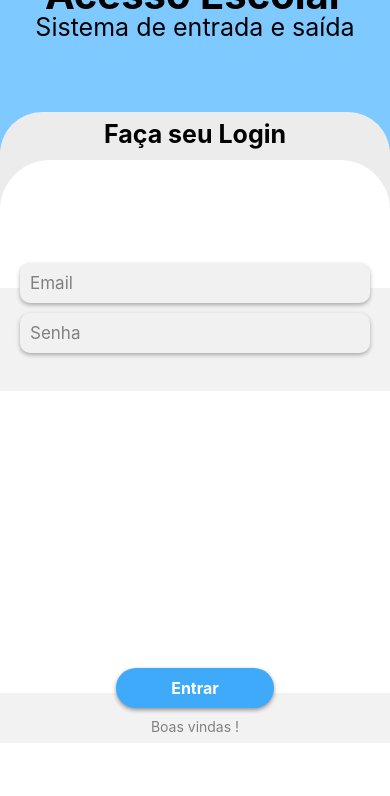
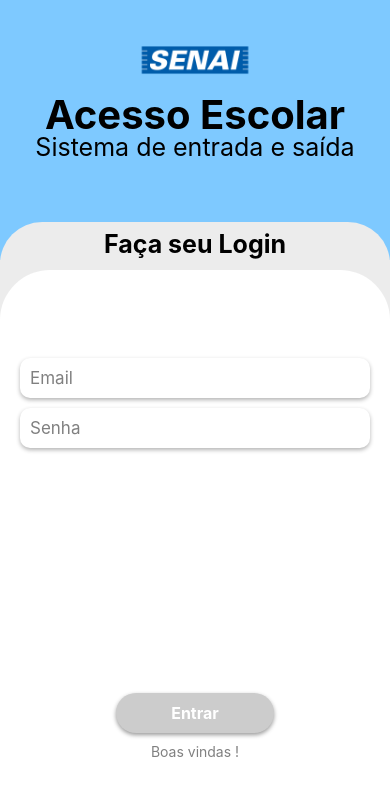
Before and after one commit to FranciscoBatalha/Test01, a React Native app: screen /LoginAdministrador in a window 390 px wide. Shown: the top 796 px of the page. Built offline with nearby package versions, Linux system fonts and the light colour scheme.

Commit message:
ten commit

```diff
--- a/package.json
+++ b/package.json
@@ -20,6 +20,7 @@
     "react-native": "0.72.5",
     "react-native-flash-message": "^0.4.2",
     "react-native-gesture-handler": "^2.13.2",
+    "react-native-image-picker": "^7.0.2",
     "react-native-reanimated": "^3.5.4",
     "react-native-screens": "^3.25.0",
     "react-native-vector-icons": "^10.0.0",
--- a/src/screens/HomeAdministrador.tsx
+++ b/src/screens/HomeAdministrador.tsx
@@ -1,5 +1,5 @@
 import React from 'react';
-import { View, StyleSheet, TouchableOpacity, Text } from 'react-native';
+import { View, StyleSheet, TouchableOpacity, Text, Image } from 'react-native';
 import Icon from 'react-native-vector-icons/FontAwesome';
 
 import { useNavigation } from '@react-navigation/native';
@@ -16,12 +16,20 @@ export function HomeAdministrador() {
 
   return (
     <View style={styles.container}>
+      {/* Image container */}
+      <View style={styles.imageContainer}>
+        <Image
+          source={require('../img/senai.png')}
+          style={styles.logo}
+          resizeMode="contain"
+        />
+      </View>
       <View style={styles.topContent}>
-        <Text style={styles.title}>Acesso ADM</Text>
-        <Text style={styles.subtitle}>Sistema de Entrada e Saida</Text>
+        <Text style={styles.title}>Acesso Escolar</Text>
+        <Text style={styles.subtitle}>Sistema de Entrada e Saída</Text>
       </View>
       <View style={styles.row}>
-        <CustomButton title="Historico" iconName="history" screenName="screenB" />
+        <CustomButton title="Historico" iconName="history" screenName="ScreenEscolha" />
         <CustomButton title="Relatorio" iconName="file-text-o" screenName="RelatorioAluno" />
       </View>
       <View style={styles.row}>
@@ -30,11 +38,6 @@ export function HomeAdministrador() {
       </View>
       <View style={styles.row}>
         <CustomButton title="Notificacoes" iconName="bell" screenName="Notifica" />
-        <CustomButton title="Botão 6" onPress={() => {}} />
-      </View>
-      <View style={styles.row}>
-        <CustomButton title="Botão 7" onPress={() => {}} />
-        <CustomButton title="Botão 8" onPress={() => {}} />
       </View>
     </View>
   );
@@ -49,6 +52,7 @@ const styles = StyleSheet.create({
   topContent: {
     alignItems: 'center',
     marginBottom: 20,
+    marginTop: -20, // Adjust the marginTop to move the "Acesso ADM" text closer to the center
   },
   title: {
     fontSize: 24,
@@ -79,4 +83,13 @@ const styles = StyleSheet.create({
     textAlign: 'center',
     marginTop: 10,
   },
+  // Image container styles
+  imageContainer: {
+    justifyContent: 'center',
+    alignItems: 'center',
+  },
+  logo: {
+    width: 120,
+    height: 120,
+  },
 });
--- a/src/screens/HomeAluno.tsx
+++ b/src/screens/HomeAluno.tsx
@@ -1,5 +1,5 @@
 import React from 'react';
-import { View, StyleSheet, TouchableOpacity, Text } from 'react-native';
+import { View, StyleSheet, TouchableOpacity, Text, Image } from 'react-native';
 import Icon from 'react-native-vector-icons/FontAwesome';
 
 import { useNavigation } from '@react-navigation/native';
@@ -16,20 +16,29 @@ export function HomeAluno() {
 
   return (
     <View style={styles.container}>
+      {/* Image container */}
+      <View style={styles.imageContainer}>
+        <Image
+          source={require('../img/senai.png')}
+          style={styles.logo}
+          resizeMode="contain"
+        />
+      </View>
+
       <View style={styles.topContent}>
         <Text style={styles.title}>Acesso Escolar</Text>
-        <Text style={styles.subtitle}>Sistema de Entrada e Saida</Text>
+        <Text style={styles.subtitle}>Sistema de Entrada e Saída</Text>
       </View>
       <View style={styles.row}>
         <CustomButton title="Presença" iconName="history" screenName="ScreenEscolha" />
-        <CustomButton title="Relatorio" iconName="file-text-o" screenName="RelatorioAluno" />
+        <CustomButton title="Relatório" iconName="file-text-o" screenName="RelatorioAluno" />
       </View>
       <View style={styles.row}>
         <CustomButton title="Conta" iconName="user" screenName="DadosAluno" />
         <CustomButton title="Chat" iconName="comment-o" screenName="ChatAluno" />
       </View>
       <View style={styles.row}>
-        <CustomButton title="Notificacoes" iconName="bell" screenName="Notifica" />
+        <CustomButton title="Notificações" iconName="bell" screenName="Notifica" />
       </View>
     </View>
   );
@@ -44,6 +53,7 @@ const styles = StyleSheet.create({
   topContent: {
     alignItems: 'center',
     marginBottom: 20,
+    marginTop: -20, // Adjust the marginTop to move the "Acesso Escolar" text closer to the logo
   },
   title: {
     fontSize: 24,
@@ -74,4 +84,13 @@ const styles = StyleSheet.create({
     textAlign: 'center',
     marginTop: 10,
   },
+  // Image container styles
+  imageContainer: {
+    justifyContent: 'center',
+    alignItems: 'center',
+  },
+  logo: {
+    width: 120,
+    height: 120,
+  },
 });
--- a/src/screens/HomeResponsavel.tsx
+++ b/src/screens/HomeResponsavel.tsx
@@ -1,5 +1,5 @@
 import React from 'react';
-import { View, StyleSheet, TouchableOpacity, Text } from 'react-native';
+import { View, StyleSheet, TouchableOpacity, Text, Image } from 'react-native';
 import Icon from 'react-native-vector-icons/FontAwesome';
 
 import { useNavigation } from '@react-navigation/native';
@@ -16,9 +16,16 @@ export function HomeResponsavel() {
 
   return (
     <View style={styles.container}>
+      <View style={styles.imageContainer}>
+        <Image
+          source={require('../img/senai.png')}
+          style={styles.logo}
+          resizeMode="contain"
+        />
+      </View>
       <View style={styles.topContent}>
-        <Text style={styles.title}>Acesso Res</Text>
-        <Text style={styles.subtitle}>Sistema de Entrada e Saida</Text>
+        <Text style={styles.title}>Acesso Escolar</Text>
+        <Text style={styles.subtitle}>Sistema de Entrada e Saída</Text>
       </View>
       <View style={styles.row}>
         <CustomButton title="Historico" iconName="history" screenName="ScreenEscolha" />
@@ -44,6 +51,7 @@ const styles = StyleSheet.create({
   topContent: {
     alignItems: 'center',
     marginBottom: 20,
+    marginTop: -20, // Adjust the marginTop to move the "Acesso Res" text closer to the logo
   },
   title: {
     fontSize: 24,
@@ -74,4 +82,13 @@ const styles = StyleSheet.create({
     textAlign: 'center',
     marginTop: 10,
   },
+  // Image container styles
+  imageContainer: {
+    justifyContent: 'center',
+    alignItems: 'center',
+  },
+  logo: {
+    width: 120,
+    height: 120,
+  },
 });
--- a/src/screens/LoginAdministrador.tsx
+++ b/src/screens/LoginAdministrador.tsx
@@ -1,14 +1,29 @@
-import React from 'react';
+import React, { useState } from 'react';
 import { View, StyleSheet, TextInput, Image, Text, TouchableOpacity, SafeAreaView } from 'react-native';
 import { useNavigation } from '@react-navigation/native';
 
 export function LoginAdministrador() {
   const navigation = useNavigation();
+  const [email, setEmail] = useState('');
+  const [password, setPassword] = useState('');
+
+  const handleLogin = () => {
+    if (email && password) {
+      // Navigate to the HomeAdministrador screen or perform your login logic here
+      navigation.navigate('HomeAdministrador');
+    }
+  };
+
   return (
     <View style={styles.container}>
-    <View style={styles.containerTop} /* Usado para cobrir o background por causa de uma linha branca misteriosa*/ >
+      <View style={styles.containerTop}>
         <View style={[styles.layer, styles.lightBlueLayer]} />
         <View style={styles.imageContainer}>
+          <Image
+            source={require('../img/senai.png')}
+            style={styles.logo}
+            resizeMode="contain"
+          />
           <Text style={styles.title}>Acesso Escolar</Text>
           <Text style={styles.description}>Sistema de entrada e saída</Text>
         </View>
@@ -16,9 +31,9 @@ export function LoginAdministrador() {
       <View style={[styles.layer, styles.lightBlueLayer]} />
       <View style={styles.containerMid}>
         <View style={[styles.layer, styles.greyLayer1]}>
-        <View style={styles.greyBottom} /* Border cinza*//>
+          <View style={styles.greyBottom} />
           <View style={[styles.layer, styles.greyLayer]} />
-             <View style={styles.inputContainer} /* Email, Senha e Repita senha*/ >
+          <View style={styles.inputContainer}>
             <Text style={styles.title2}>Faça seu Login</Text>
           </View>
           <View style={[styles.layer, styles.greyLayer]} />
@@ -31,22 +46,24 @@ export function LoginAdministrador() {
           <View style={[styles.layer, styles.greyLayer]} />
           <View style={[styles.layer, styles.greyLayer]} />
         </View>
-      <View style={[styles.layer, styles.greyLayer]}>
-            </View>
-        <View style={styles.whiteBottom} /* Border branco*/>
-        </View>
+        <View style={[styles.layer, styles.greyLayer]} />
+        <View style={styles.whiteBottom} />
       </View>
       <View style={[styles.layer, styles.whiteLayer]} />
-            <View style={styles.inputContainer} /* Email, Senha e Repita senha*/ >
+      <View style={styles.inputContainer}>
         <TextInput
           style={styles.input}
           placeholder="Email"
           keyboardType="email-address"
+          value={email}
+          onChangeText={setEmail}
         />
         <TextInput
           style={styles.input}
           placeholder="Senha"
           secureTextEntry={true}
+          value={password}
+          onChangeText={setPassword}
         />
       </View>
       <View style={[styles.layer, styles.whiteLayer]} />
@@ -56,24 +73,29 @@ export function LoginAdministrador() {
       <View style={[styles.layer, styles.whiteLayer]} />
       <View style={[styles.layer, styles.whiteLayer]} />
       <View style={styles.containerLow}>
-      <TouchableOpacity onPress={() => navigation.navigate('HomeAdministrador')} style={styles.button}>
+        <TouchableOpacity
+          onPress={handleLogin}
+          style={[
+            styles.button,
+            { backgroundColor: email && password ? '#3eaaf9' : '#ccc' },
+          ]}
+          disabled={!email || !password}
+        >
           <Text style={styles.buttonText}>Entrar</Text>
         </TouchableOpacity>
-      <Text style={styles.descriptionLow}>
-        Boas vindas !
-      </Text>
+        <Text style={styles.descriptionLow}>Boas vindas !</Text>
       </View>
       <View style={[styles.layer, styles.whiteLayer]} />
       <View style={[styles.layer, styles.whiteLayer]} />
     </View>
-
   );
-};
+}
 
 const styles = StyleSheet.create({
   container: {
     flex: 1,
     flexDirection: 'column',
+    backgroundColor: 'white',
   },
   containerLow: {
     flex: 1,
@@ -85,7 +107,6 @@ const styles = StyleSheet.create({
   },
   containerMid: {
     backgroundColor: '#ececec',
-
   },
   imageContainer: {
     justifyContent: 'center',
@@ -96,7 +117,6 @@ const styles = StyleSheet.create({
   logo: {
     width: 120,
     height: 120,
-
   },
   title: {
     fontSize: 40,
@@ -108,48 +128,47 @@ const styles = StyleSheet.create({
     fontSize: 25,
     fontWeight: 'bold',
     textAlign: 'center',
-    marginTop: 20, //mude isso
-    marginBottom: 50, //mude isso
+    marginTop: 20,
+    marginBottom: 50,
   },
-
   layer: {
     flex: 1,
   },
   lightBlueLayer: {
-    backgroundColor: '#7ec9ff', // Fundo azul
+    backgroundColor: '#7ec9ff',
   },
   greyLayer: {
-    backgroundColor: '#ececec', // Fundo cinza do border
+    backgroundColor: '#ececec',
     flex: 1,
     overflow: 'hidden',
     marginBottom: -8,
   },
   greyLayer1: {
-    backgroundColor: '#7ec9ff', // Fundo azul do border
+    backgroundColor: '#7ec9ff',
     flex: 1,
     overflow: 'hidden',
   },
   whiteLayer: {
-    backgroundColor: '#FFFFFF', // Fundo branco
+    backgroundColor: '#FFFFFF',
   },
   whiteBottom: {
     flex: 1,
-    backgroundColor: 'white', // Fundo branco
+    backgroundColor: 'white',
     padding: 20,
     borderTopLeftRadius: 50,
     borderTopRightRadius: 50,
-    marginTop: -20, //mude isso
+    marginTop: -20,
   },
   greyBottom: {
     flex: 1,
-    backgroundColor: '#ececec', // Fundo cinza
+    backgroundColor: '#ececec',
     padding: 20,
     borderTopLeftRadius: 50,
     borderTopRightRadius: 50,
   },
   inputContainer: {
     flex: 1,
-    justifyContent: 'center', // Centraliza verticalmente
+    justifyContent: 'center',
     paddingHorizontal: 20,
     marginBottom: 53,
   },
@@ -161,22 +180,20 @@ const styles = StyleSheet.create({
     borderWidth: 0,
     color: 'gray',
     fontSize: 17,
-    backgroundColor: '#f1f1f1',
-    elevation: 2, // Adiciona sombra no Android
-    shadowColor: 'black', // Adiciona sombra no iOS
+    backgroundColor: 'white',
+    elevation: 2,
+    shadowColor: 'black',
     shadowOpacity: 0.3,
     shadowOffset: { width: 0, height: 2 },
     shadowRadius: 4,
-
   },
   button: {
-    backgroundColor: '#3eaaf9',
     paddingHorizontal: 55,
     paddingVertical: 10,
     borderRadius: 20,
     padding: 15,
-    elevation: 2, // Adiciona sombra no Android
-    shadowColor: 'black', // Adiciona sombra no iOS
+    elevation: 2,
+    shadowColor: 'black',
     shadowOpacity: 0.4,
     shadowOffset: { width: 0, height: 2 },
     shadowRadius: 4,
--- a/src/screens/LoginAluno.tsx
+++ b/src/screens/LoginAluno.tsx
@@ -1,9 +1,14 @@
 import { useNavigation } from '@react-navigation/native';
-import React from 'react';
+import React, { useState } from 'react';
 import { View, StyleSheet, TextInput, Text, TouchableOpacity, Image } from 'react-native';
 
 export function LoginAluno() {
   const navigation = useNavigation();
+  const [email, setEmail] = useState('');
+  const [password, setPassword] = useState('');
+
+  const isLoginDisabled = email === '' || password === '';
+
   return (
     <View style={styles.container}>
       <View style={styles.containerTop}>
@@ -34,19 +39,25 @@ export function LoginAluno() {
           <View style={[styles.layer, styles.greyLayer]} />
           <View style={[styles.layer, styles.greyLayer]} />
           <View style={[styles.layer, styles.greyLayer]} />
-          <View style={[styles.layer, styles.greyLayer]} />
         </View>
         <View style={[styles.layer, styles.greyLayer]} />
-        <View style={styles.whiteBottom}>
+        <View style={styles.whiteBottom} />
+      </View>
+      <View style={[styles.layer, styles.whiteLayer]} />
+      <View style={styles.inputContainer}>
         <TextInput
           style={styles.input}
           placeholder="Email"
           keyboardType="email-address"
+          value={email}
+          onChangeText={setEmail}
         />
         <TextInput
           style={styles.input}
           placeholder="Senha"
           secureTextEntry={true}
+          value={password}
+          onChangeText={setPassword}
         />
       </View>
       <View style={[styles.layer, styles.whiteLayer]} />
@@ -56,14 +67,23 @@ export function LoginAluno() {
       <View style={[styles.layer, styles.whiteLayer]} />
       <View style={[styles.layer, styles.whiteLayer]} />
       <View style={styles.containerLow}>
-          <TouchableOpacity onPress={() => navigation.navigate('HomeAluno')} style={styles.button}>
+        <TouchableOpacity
+          onPress={() => {
+            if (!isLoginDisabled) {
+              navigation.navigate('HomeAluno');
+            }
+          }}
+          style={[styles.button, isLoginDisabled ? styles.disabledButton : null]}
+          disabled={isLoginDisabled}
+        >
           <Text style={styles.buttonText}>Entrar</Text>
         </TouchableOpacity>
-          <Text style={styles.descriptionLow}>Boas vindas !</Text>
+        <Text style={styles.descriptionLow}>
+          Boas vindas!
+        </Text>
       </View>
       <View style={[styles.layer, styles.whiteLayer]} />
       <View style={[styles.layer, styles.whiteLayer]} />
-      </View>
     </View>
   );
 }
@@ -72,11 +92,13 @@ const styles = StyleSheet.create({
   container: {
     flex: 1,
     flexDirection: 'column',
+    backgroundColor: 'white',
   },
   containerLow: {
     flex: 1,
     justifyContent: 'center',
     alignItems: 'center',
+    backgroundColor: 'white',
   },
   containerTop: {
     backgroundColor: '#7ec9ff',
@@ -89,6 +111,10 @@ const styles = StyleSheet.create({
     alignItems: 'center',
     marginBottom: 20,
     backgroundColor: '#7ec9ff',
+  },
+  logo: {
+    width: 120,
+    height: 120,
   },
   title: {
     fontSize: 40,
@@ -152,7 +178,7 @@ const styles = StyleSheet.create({
     borderWidth: 0,
     color: 'gray',
     fontSize: 17,
-    backgroundColor: '#f1f1f1',
+    backgroundColor: 'white',
     elevation: 2,
     shadowColor: 'black',
     shadowOpacity: 0.3,
@@ -171,10 +197,19 @@ const styles = StyleSheet.create({
     shadowOffset: { width: 0, height: 2 },
     shadowRadius: 4,
   },
+  disabledButton: {
+    backgroundColor: 'gray',
+  },
   buttonText: {
     color: 'white',
     fontSize: 16,
     fontWeight: 'bold',
+  },
+  description: {
+    fontSize: 25,
+    color: 'black',
+    marginTop: -7,
+    textAlign: 'center',
   },
   descriptionLow: {
     marginTop: 0,
--- a/src/screens/LoginResponsavel.tsx
+++ b/src/screens/LoginResponsavel.tsx
@@ -1,14 +1,23 @@
-import React from 'react';
+import React, { useState } from 'react';
 import { useNavigation } from '@react-navigation/native';
-import { View, StyleSheet, TextInput, Image, Text, TouchableOpacity, SafeAreaView } from 'react-native';
+import { View, StyleSheet, TextInput, Image, Text, TouchableOpacity } from 'react-native';
 
 export function LoginResponsavel() {
   const navigation = useNavigation();
+  const [cpf, setCPF] = useState('');
+
+  const isLoginDisabled = cpf.trim() === ''; // Disable login button if CPF is empty
+
   return (
     <View style={styles.container}>
-    <View style={styles.containerTop} /* Usado para cobrir o background por causa de uma linha branca misteriosa*/ >
+      <View style={styles.containerTop}>
         <View style={[styles.layer, styles.lightBlueLayer]} />
         <View style={styles.imageContainer}>
+          <Image
+            source={require('../img/senai.png')}
+            style={styles.logo}
+            resizeMode="contain"
+          />
           <Text style={styles.title}>Acesso Escolar</Text>
           <Text style={styles.description}>Sistema de entrada e saída</Text>
         </View>
@@ -16,9 +25,9 @@ export function LoginResponsavel() {
       <View style={[styles.layer, styles.lightBlueLayer]} />
       <View style={styles.containerMid}>
         <View style={[styles.layer, styles.greyLayer1]}>
-        <View style={styles.greyBottom} /* Border cinza*//>
+          <View style={styles.greyBottom} />
           <View style={[styles.layer, styles.greyLayer]} />
-             <View style={styles.inputContainer} /* Email, Senha e Repita senha*/ >
+          <View style={styles.inputContainer}>
             <Text style={styles.title2}>Faça seu Login</Text>
           </View>
           <View style={[styles.layer, styles.greyLayer]} />
@@ -29,19 +38,17 @@ export function LoginResponsavel() {
           <View style={[styles.layer, styles.greyLayer]} />
           <View style={[styles.layer, styles.greyLayer]} />
           <View style={[styles.layer, styles.greyLayer]} />
+        </View>
         <View style={[styles.layer, styles.greyLayer]} />
-      </View>
-      <View style={[styles.layer, styles.greyLayer]}>
-            </View>
-        <View style={styles.whiteBottom} /* Border branco*/>
-        </View>
+        <View style={styles.whiteBottom} />
       </View>
       <View style={[styles.layer, styles.whiteLayer]} />
-            <View style={styles.inputContainer} /* Email, Senha e Repita senha*/ >
+      <View style={styles.inputContainer}>
         <TextInput
           style={styles.input}
           placeholder="CPF"
-              keyboardType="email-address"
+          keyboardType="numeric"
+          onChangeText={(text) => setCPF(text)}
         />
       </View>
       <View style={[styles.layer, styles.whiteLayer]} />
@@ -51,24 +58,26 @@ export function LoginResponsavel() {
       <View style={[styles.layer, styles.whiteLayer]} />
       <View style={[styles.layer, styles.whiteLayer]} />
       <View style={styles.containerLow}>
-      <TouchableOpacity onPress={() => navigation.navigate('HomeResponsavel')} style={styles.button}>
+        <TouchableOpacity
+          onPress={() => navigation.navigate('HomeResponsavel')}
+          style={[styles.button, isLoginDisabled ? styles.disabledButton : null]}
+          disabled={isLoginDisabled}
+        >
           <Text style={styles.buttonText}>Entrar</Text>
         </TouchableOpacity>
-      <Text style={styles.descriptionLow}>
-        Boas vindas !
-      </Text>
+        <Text style={styles.descriptionLow}>Boas vindas !</Text>
       </View>
       <View style={[styles.layer, styles.whiteLayer]} />
       <View style={[styles.layer, styles.whiteLayer]} />
     </View>
-
   );
-};
+}
 
 const styles = StyleSheet.create({
   container: {
     flex: 1,
     flexDirection: 'column',
+    backgroundColor: 'white',
   },
   containerLow: {
     flex: 1,
@@ -80,7 +89,6 @@ const styles = StyleSheet.create({
   },
   containerMid: {
     backgroundColor: '#ececec',
-
   },
   imageContainer: {
     justifyContent: 'center',
@@ -91,7 +99,6 @@ const styles = StyleSheet.create({
   logo: {
     width: 120,
     height: 120,
-
   },
   title: {
     fontSize: 40,
@@ -103,48 +110,47 @@ const styles = StyleSheet.create({
     fontSize: 25,
     fontWeight: 'bold',
     textAlign: 'center',
-    marginTop: 20, //mude isso
-    marginBottom: 50, //mude isso
+    marginTop: 20,
+    marginBottom: 50,
   },
-
   layer: {
     flex: 1,
   },
   lightBlueLayer: {
-    backgroundColor: '#7ec9ff', // Fundo azul
+    backgroundColor: '#7ec9ff',
   },
   greyLayer: {
-    backgroundColor: '#ececec', // Fundo cinza do border
+    backgroundColor: '#ececec',
     flex: 1,
     overflow: 'hidden',
     marginBottom: -8,
   },
   greyLayer1: {
-    backgroundColor: '#7ec9ff', // Fundo azul do border
+    backgroundColor: '#7ec9ff',
     flex: 1,
     overflow: 'hidden',
   },
   whiteLayer: {
-    backgroundColor: '#FFFFFF', // Fundo branco
+    backgroundColor: '#FFFFFF',
   },
   whiteBottom: {
     flex: 1,
-    backgroundColor: 'white', // Fundo branco
+    backgroundColor: 'white',
     padding: 20,
     borderTopLeftRadius: 50,
     borderTopRightRadius: 50,
-    marginTop: -20, //mude isso
+    marginTop: -20,
   },
   greyBottom: {
     flex: 1,
-    backgroundColor: '#ececec', // Fundo cinza
+    backgroundColor: '#ececec',
     padding: 20,
     borderTopLeftRadius: 50,
     borderTopRightRadius: 50,
   },
   inputContainer: {
     flex: 1,
-    justifyContent: 'center', // Centraliza verticalmente
+    justifyContent: 'center',
     paddingHorizontal: 20,
     marginBottom: 53,
   },
@@ -157,12 +163,11 @@ const styles = StyleSheet.create({
     color: 'gray',
     fontSize: 17,
     backgroundColor: '#f1f1f1',
-    elevation: 2, // Adiciona sombra no Android
-    shadowColor: 'black', // Adiciona sombra no iOS
+    elevation: 2,
+    shadowColor: 'black',
     shadowOpacity: 0.3,
     shadowOffset: { width: 0, height: 2 },
     shadowRadius: 4,
-
   },
   button: {
     backgroundColor: '#3eaaf9',
@@ -170,11 +175,14 @@ const styles = StyleSheet.create({
     paddingVertical: 10,
     borderRadius: 20,
     padding: 15,
-    elevation: 2, // Adiciona sombra no Android
-    shadowColor: 'black', // Adiciona sombra no iOS
+    elevation: 2,
+    shadowColor: 'black',
     shadowOpacity: 0.4,
     shadowOffset: { width: 0, height: 2 },
     shadowRadius: 4,
+  },
+  disabledButton: {
+    backgroundColor: 'lightgray', // You can choose a different color for disabled state
   },
   buttonText: {
     color: 'white',
```
Also changed, not shown: 1 other file (tests, documents, lock files or other folders). Lines whose indentation alone changed are shown as unchanged.
